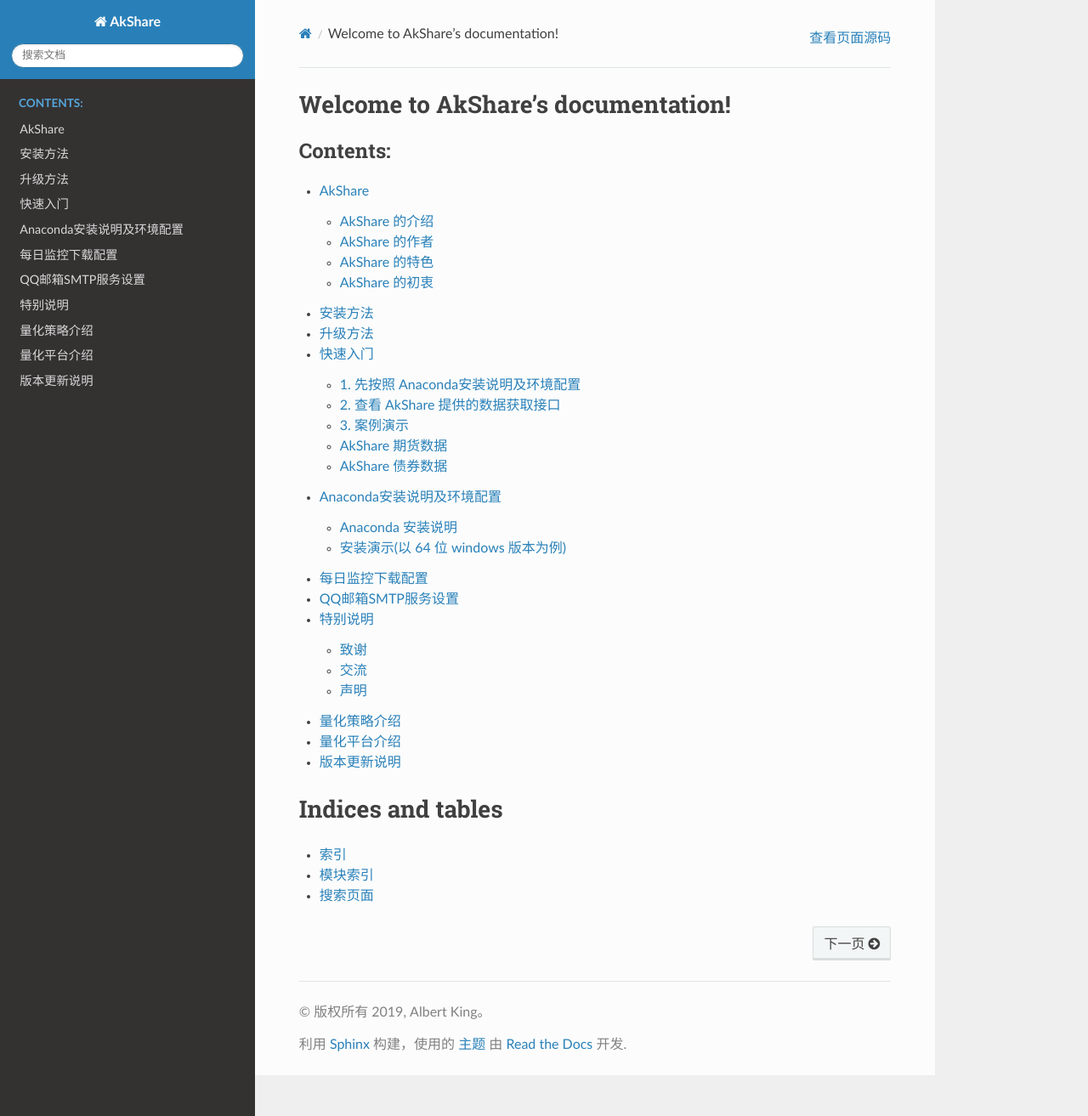
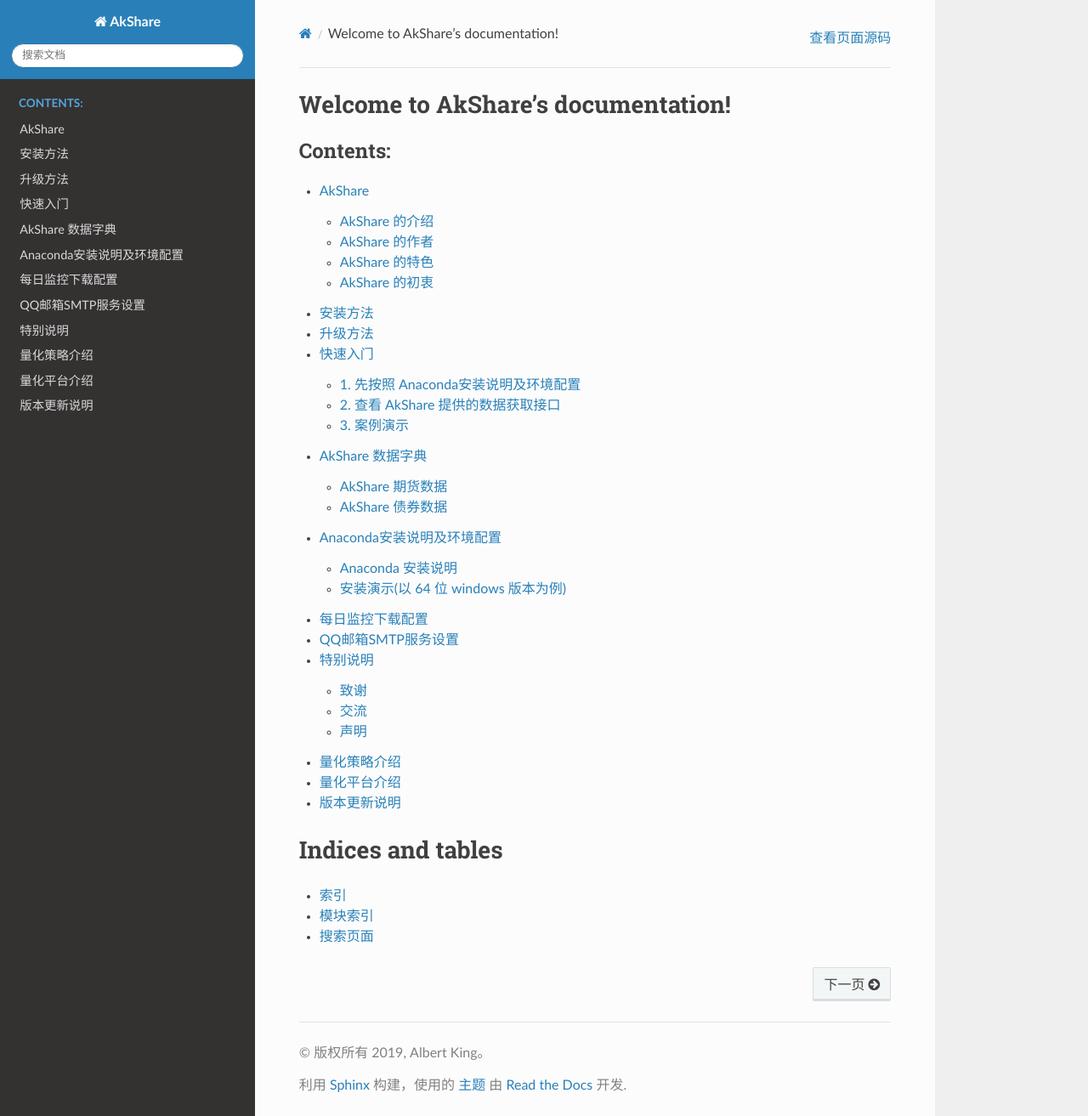
Before and after one commit to akfamily/akshare, a Sphinx documentation site: the page built from docs/source/index.rst, in a window 1280 px wide and 1313 px high. Shown: the whole window at 85% size. Built offline with Sphinx 7.4.7 and the Read the Docs theme 2.0.0, drawn with Linux system fonts in a browser that asks for light colours.

Commit message:
update character error

````diff
--- a/README.md
+++ b/README.md
@@ -195,6 +195,8 @@
 2019-09-20    1386.570103
 Name: 智道管理期货指数, Length: 248, dtype: float64
 ```
+
+# [AkShare](https://github.com/jindaxiang/akshare) 数据字典
 
 ## [AkShare](https://github.com/jindaxiang/akshare) 期货数据
 
--- a/docs/source/README.md
+++ b/docs/source/README.md
@@ -195,6 +195,8 @@
 2019-09-20    1386.570103
 Name: 智道管理期货指数, Length: 248, dtype: float64
 ```
+
+# [AkShare](https://github.com/jindaxiang/akshare) 数据字典
 
 ## [AkShare](https://github.com/jindaxiang/akshare) 期货数据
 
````
